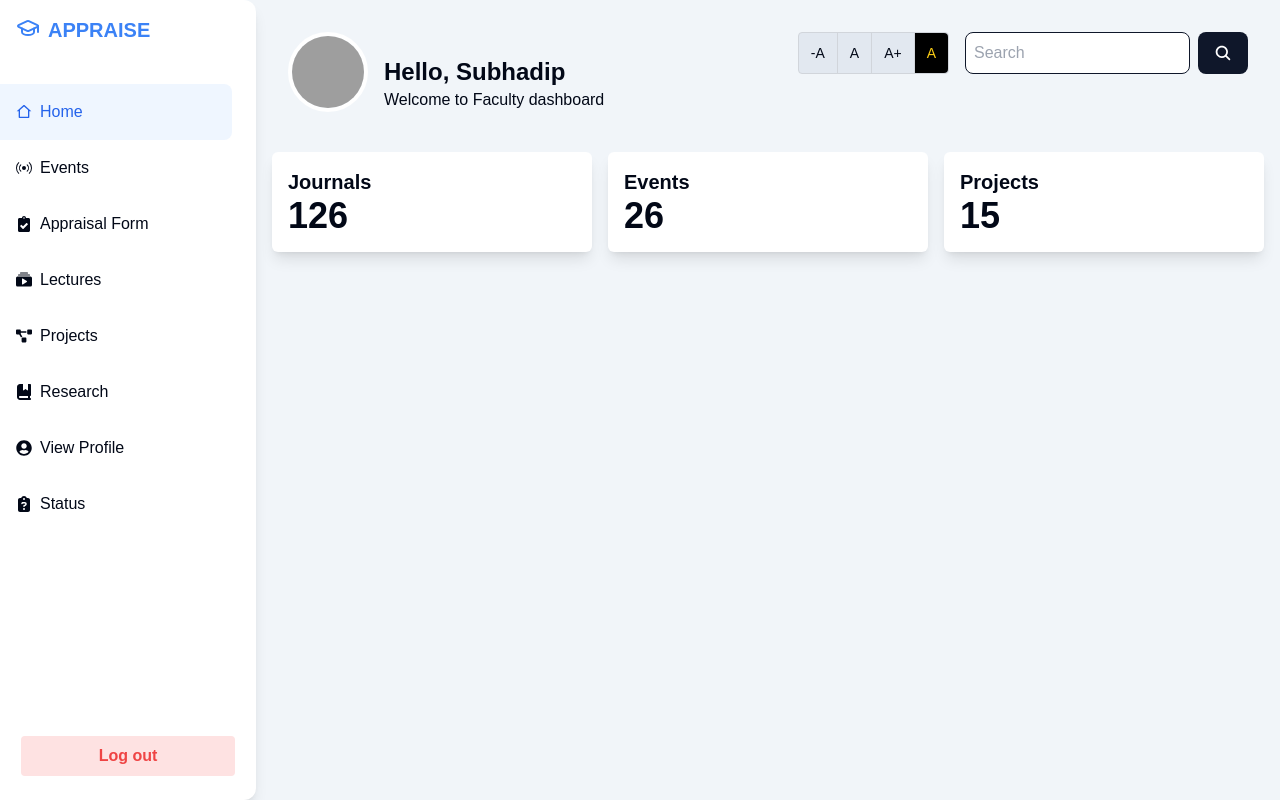
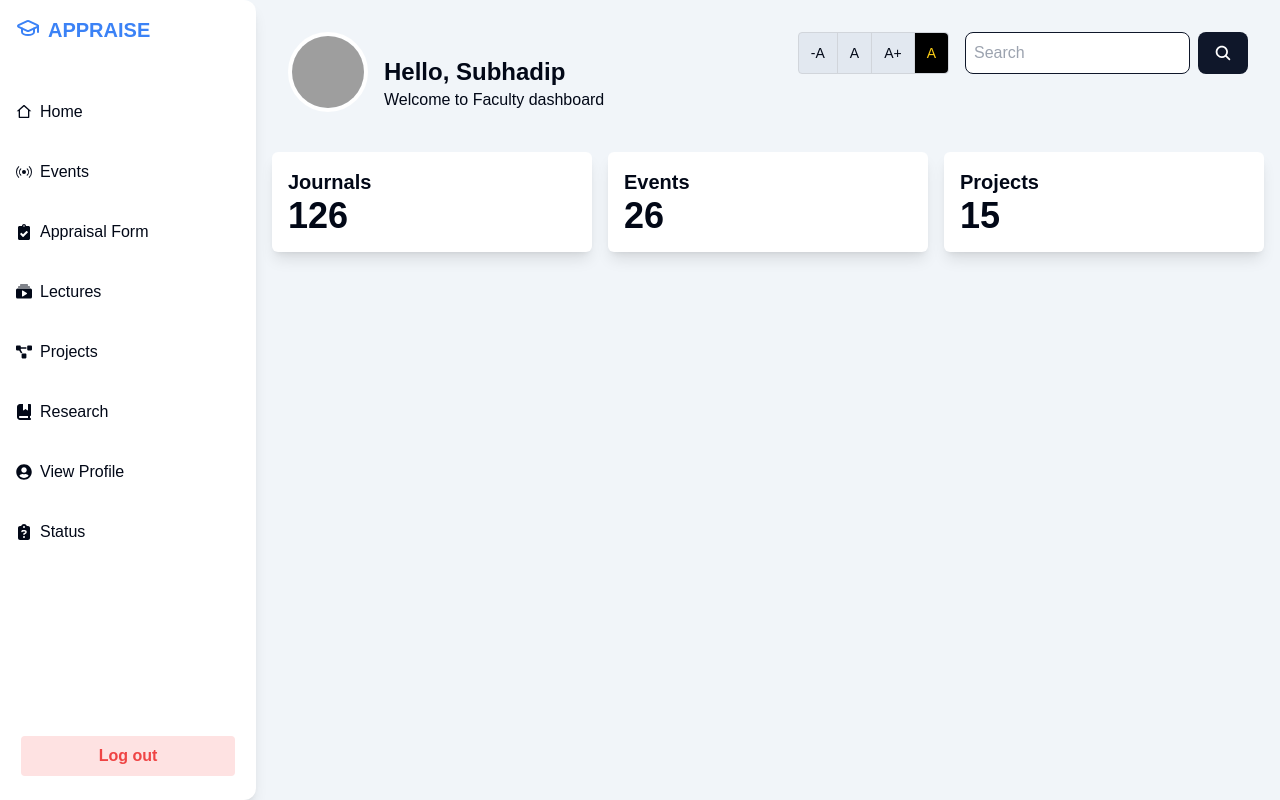
Before and after one commit to subharadhe1234/Sih-2024-radhe, a React (Vite) app in the folder frontend/: page /facultydashboard in a window 1280 px wide. Built offline with nearby package versions, Linux system fonts and the light colour scheme; grey boxes are pictures that could not be loaded.

Commit message:
Use NavLink instead of Link in sidebar

```diff
--- a/frontend/src/components/Sidebar.tsx
+++ b/frontend/src/components/Sidebar.tsx
@@ -3,7 +3,7 @@ import Logo from "./logo";
 // Interface import
 import { NavElements } from "@/lib";
 // Library import
-import { Link } from "react-router-dom";
+import { NavLink } from "react-router-dom";
 
 const Sidebar: React.FC<{ navElements: NavElements[] }> = ({ navElements }) => {
   return (
@@ -11,12 +11,13 @@ const Sidebar: React.FC<{ navElements: NavElements[] }> = ({ navElements }) => {
       <div className="mb-6 p-4">
         <Logo />
       </div>
-      <ul className="">
+      <ul className="flex flex-col space-y-1">
         {navElements.map((navElement: any, idx: any) => (
-          <Link to={navElement.linkTo} key={idx}>
+          <NavLink to={navElement.linkTo} key={idx} end>
+            {({ isActive }) => (
               <li
                 className={`flex gap-2 items-center p-4 mr-6 cursor-pointer rounded-r-lg hover:bg-blue-50 hover:text-blue-600 dark:hover:bg-slate-800 dark:hover:text-white ${
-                navElement.active
+                  isActive
                     ? "bg-blue-50 text-blue-600 dark:bg-slate-800 dark:text-white"
                     : ""
                 }`}
@@ -24,7 +25,8 @@ const Sidebar: React.FC<{ navElements: NavElements[] }> = ({ navElements }) => {
                 {navElement.logo}
                 {navElement.displayName}
               </li>
-          </Link>
+            )}
+          </NavLink>
         ))}
       </ul>
       <div className="flex mt-auto mb-6">
--- a/frontend/src/components/facultyDashboardHome/FacultyDashboardHome.tsx
+++ b/frontend/src/components/facultyDashboardHome/FacultyDashboardHome.tsx
@@ -6,19 +6,12 @@ import { useOutletContext } from "react-router-dom";
 import { useEffect } from "react";
 
 // Interface import
-import { NavElements, FacultyDashboardPageMethods } from "@/lib";
+import { FacultyDashboardPageMethod } from "@/lib";
 
 export default function FacultyDashboardHome() {
-  const [setNavElements, setHeaderMessage]: FacultyDashboardPageMethods =
-    useOutletContext();
+  const setHeaderMessage: FacultyDashboardPageMethod = useOutletContext();
 
   useEffect(() => {
-    setNavElements((prev: NavElements[]) =>
-      prev.map((e: NavElements) => ({
-        ...e,
-        active: e.displayName === "Home" ? true : false,
-      }))
-    );
     setHeaderMessage("Welcome to Faculty dashboard");
   }, []);
 
--- a/frontend/src/components/facultyEvents/FacultyEvents.tsx
+++ b/frontend/src/components/facultyEvents/FacultyEvents.tsx
@@ -2,18 +2,11 @@
 import { useOutletContext } from "react-router-dom";
 import { useEffect } from "react";
 // Interface import
-import { NavElements, FacultyDashboardPageMethods } from "@/lib";
+import { FacultyDashboardPageMethod } from "@/lib";
 
 export default function FacultyEvents() {
-  const [setNavElements, setHeaderMessage]: FacultyDashboardPageMethods =
-    useOutletContext();
+  const setHeaderMessage: FacultyDashboardPageMethod = useOutletContext();
   useEffect(() => {
-    setNavElements((prev: NavElements[]) =>
-      prev.map((e: NavElements) => ({
-        ...e,
-        active: e.displayName === "Events" ? true : false,
-      }))
-    );
     setHeaderMessage("Mark your events and explore more");
   }, []);
   return (
--- a/frontend/src/lib/index.ts
+++ b/frontend/src/lib/index.ts
@@ -4,7 +4,6 @@ export interface NavElements {
    displayName: string,
    linkTo: string,
    logo: ReactNode,
-   active: boolean
 }
 
-export type FacultyDashboardPageMethods =  [(arg: (prev: NavElements[])=> NavElements[]) => void ,(arg: string)=> void ]
+export type FacultyDashboardPageMethod =  (arg: string)=> void
--- a/frontend/src/pages/facultyDashboard/FacultyDashboard.tsx
+++ b/frontend/src/pages/facultyDashboard/FacultyDashboard.tsx
@@ -20,56 +20,48 @@ const FacultyDashboard = () => {
   const [headerMessage, setHeaderMessage] = useState<string>(
     "Welcome to Faculty dashboard"
   );
-  const [navElements, setNavElements] = useState<NavElements[]>([
+  const navElements: NavElements[] = [
     {
       displayName: "Home",
       linkTo: "/facultydashboard/",
       logo: <RiHome2Line />,
-      active: true,
     },
     {
       displayName: "Events",
       linkTo: "/facultydashboard/events",
       logo: <BsBroadcast />,
-      active: false,
     },
     {
       displayName: "Appraisal Form",
       linkTo: "/facultydashboard/appraisalform",
       logo: <FaClipboardCheck />,
-      active: false,
     },
     {
       displayName: "Lectures",
       linkTo: "/facultydashboard/lectures",
       logo: <BsFillCollectionPlayFill />,
-      active: false,
     },
     {
       displayName: "Projects",
       linkTo: "/facultydashboard/projects",
       logo: <FaProjectDiagram />,
-      active: false,
     },
     {
       displayName: "Research",
       linkTo: "/facultydashboard/research",
       logo: <FaBookBookmark />,
-      active: false,
     },
     {
       displayName: "View Profile",
       linkTo: "/facultydashboard/viewprofile",
       logo: <FaUserCircle />,
-      active: false,
     },
     {
       displayName: "Status",
       linkTo: "/facultydashboard/status",
       logo: <FaClipboardQuestion />,
-      active: false,
     },
-  ]);
+  ];
 
   return (
     <div className="flex bg-muted min-h-screen">
@@ -81,7 +73,7 @@ const FacultyDashboard = () => {
           profileImage="https://images.pexels.com/photos/2379004/pexels-photo-2379004.jpeg?auto=compress&cs=tinysrgb&w=1260&h=750&dpr=1"
         />
         <div>
-          <Outlet context={[setNavElements, setHeaderMessage]} />
+          <Outlet context={setHeaderMessage} />
         </div>
       </div>
     </div>
```
Lines whose indentation alone changed are shown as unchanged.
